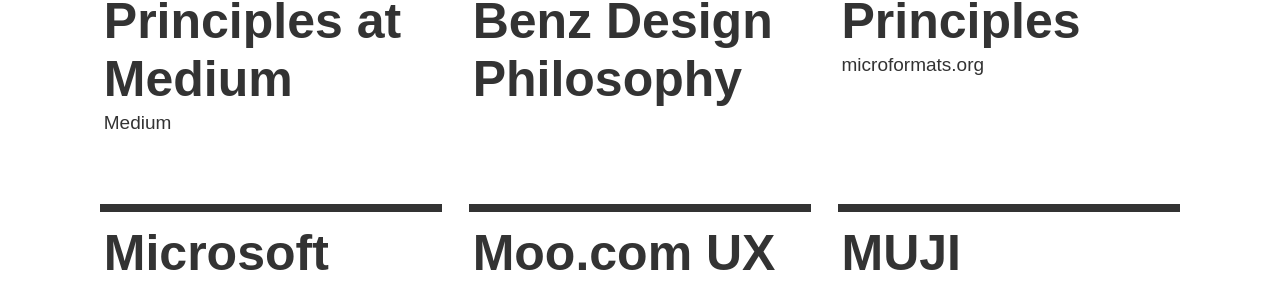
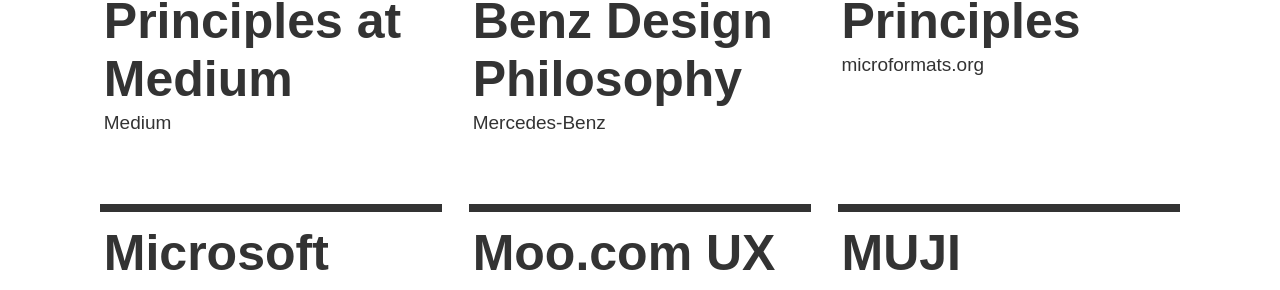
Before and after one commit to benbrignell/principles.design, a Jekyll site: the page built from examples.md, in a window 1280 px wide and 900 px high, scrolled down 7719 px. Shown: the part 148-438 px from the top of the window. Built offline with Jekyll 4.4.1, drawn with Linux system fonts in a browser that asks for light colours.

Commit message:
added author

```diff
--- a/_examples/mercedes-benz.md
+++ b/_examples/mercedes-benz.md
@@ -1,7 +1,7 @@
 ---
 layout: example
 title: Mercedes-Benz Design Philosophy
-author: #add author#
+author: Mercedes-Benz
 overview: |
     To create fascination and brand identity: that's the objective of the Mercedes-Benz design philosophy, oriented towards long-term effect rather than short-lived trends, it taps into a “gene pool” of brand-typical style elements in the sense of a living tradition. At the end of this process is the car as an individual space for living.
 link: http://media.daimler.com/marsMediaSite/en/instance/ko.xhtml?oid=9904420
```
